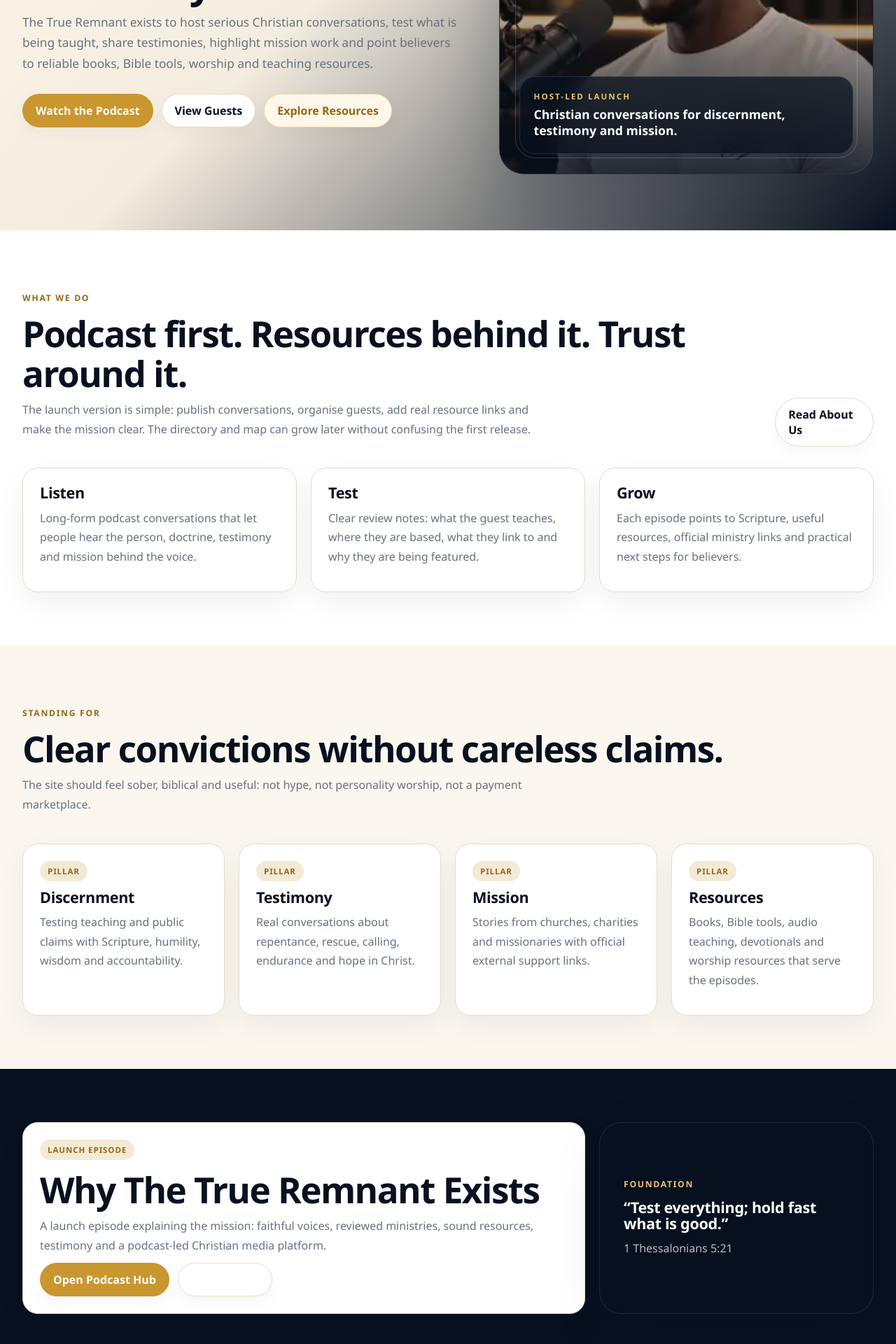
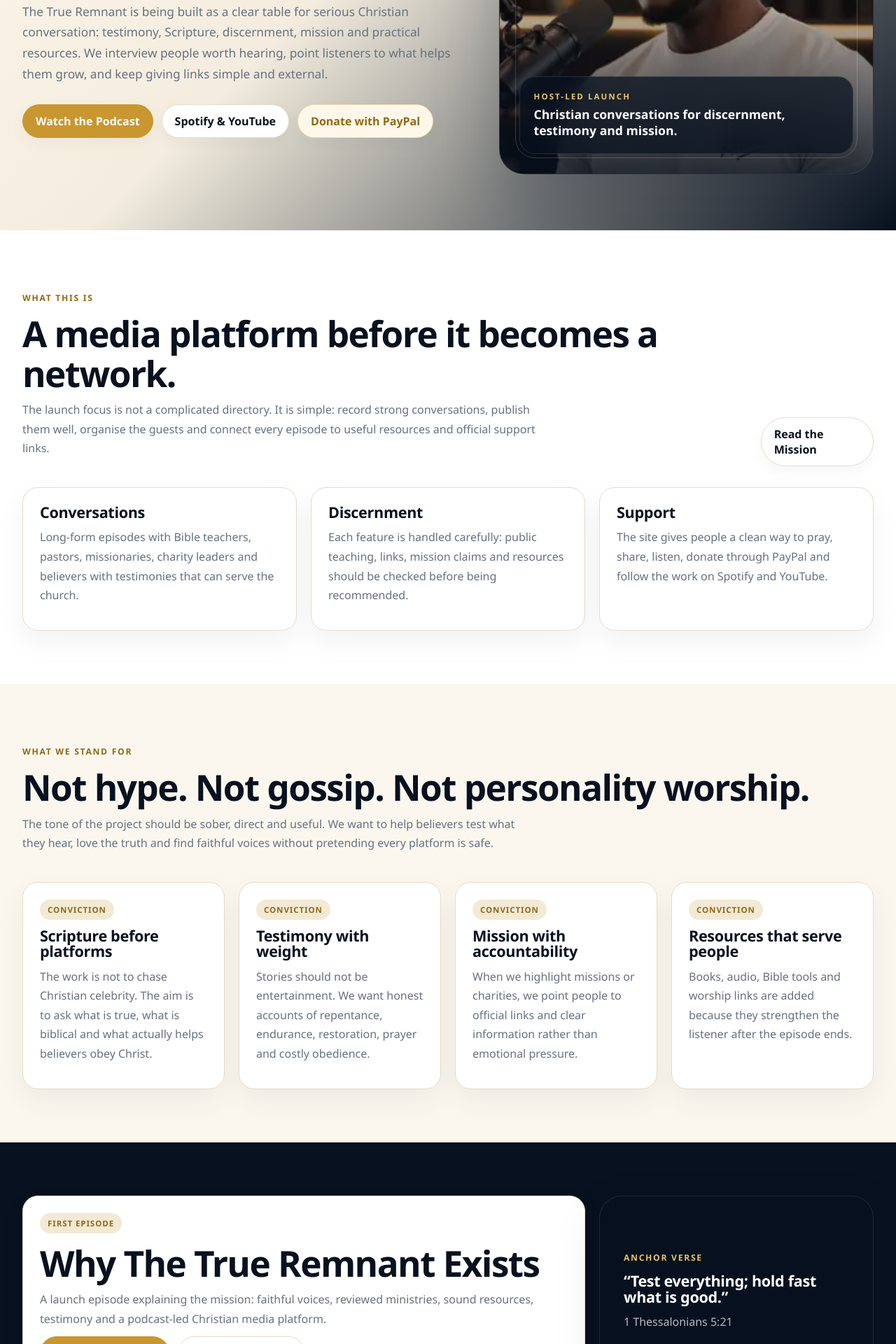
Before and after one commit to dakande85-bit/the-true-remnant-network, a Next.js app: page / in a window 1280 px wide. Shown: the part 460-2380 px from the top of the page at 70% size. Built offline with nearby package versions, Linux system fonts and the light colour scheme.

Commit message:
Rewrite homepage and restore donation CTA

```diff
--- a/src/app/page.tsx
+++ b/src/app/page.tsx
@@ -4,17 +4,17 @@ import { SectionHeader } from "@/components/SectionHeader";
 import { podcastEpisodes } from "@/data/podcasts";
 import { resourceItems } from "@/data/resources";
 
-const launchPillars = [
-  ["Discernment", "Testing teaching and public claims with Scripture, humility, wisdom and accountability."],
-  ["Testimony", "Real conversations about repentance, rescue, calling, endurance and hope in Christ."],
-  ["Mission", "Stories from churches, charities and missionaries with official external support links."],
-  ["Resources", "Books, Bible tools, audio teaching, devotionals and worship resources that serve the episodes."],
+const convictions = [
+  ["Scripture before platforms", "The work is not to chase Christian celebrity. The aim is to ask what is true, what is biblical and what actually helps believers obey Christ."],
+  ["Testimony with weight", "Stories should not be entertainment. We want honest accounts of repentance, endurance, restoration, prayer and costly obedience."],
+  ["Mission with accountability", "When we highlight missions or charities, we point people to official links and clear information rather than emotional pressure."],
+  ["Resources that serve people", "Books, audio, Bible tools and worship links are added because they strengthen the listener after the episode ends."],
 ];
 
-const buildSteps = [
-  ["Listen", "Long-form podcast conversations that let people hear the person, doctrine, testimony and mission behind the voice."],
-  ["Test", "Clear review notes: what the guest teaches, where they are based, what they link to and why they are being featured."],
-  ["Grow", "Each episode points to Scripture, useful resources, official ministry links and practical next steps for believers."],
+const work = [
+  ["Conversations", "Long-form episodes with Bible teachers, pastors, missionaries, charity leaders and believers with testimonies that can serve the church."],
+  ["Discernment", "Each feature is handled carefully: public teaching, links, mission claims and resources should be checked before being recommended."],
+  ["Support", "The site gives people a clean way to pray, share, listen, donate through PayPal and follow the work on Spotify and YouTube."],
 ];
 
 export default function HomePage() {
@@ -26,16 +26,17 @@ export default function HomePage() {
       <section className="hero podcast-hero">
         <div className="container hero-grid">
           <div>
-            <p className="kicker">Christian podcast and resource hub</p>
-            <h1>Faithful Christian media for truth, testimony and mission.</h1>
+            <p className="kicker">The True Remnant Podcast</p>
+            <h1>A Christian show for people who want truth, not noise.</h1>
             <p>
-              The True Remnant exists to host serious Christian conversations, test what is being taught, share
-              testimonies, highlight mission work and point believers to reliable books, Bible tools, worship and teaching resources.
+              The True Remnant is being built as a clear table for serious Christian conversation: testimony, Scripture,
+              discernment, mission and practical resources. We interview people worth hearing, point listeners to what
+              helps them grow, and keep giving links simple and external.
             </p>
             <div className="hero-actions">
               <a className="btn btn-primary" href="/podcast">Watch the Podcast</a>
-              <a className="btn" href="/guests">View Guests</a>
-              <a className="btn btn-soft" href="/resources">Explore Resources</a>
+              <a className="btn" href="/social-media">Spotify & YouTube</a>
+              <a className="btn btn-soft" href="/donate">Donate with PayPal</a>
             </div>
           </div>
           <div className="hero-visual hero-visual-portrait">
@@ -47,14 +48,14 @@ export default function HomePage() {
       <section className="section section-muted">
         <div className="container">
           <SectionHeader
-            eyebrow="What we do"
-            title="Podcast first. Resources behind it. Trust around it."
-            description="The launch version is simple: publish conversations, organise guests, add real resource links and make the mission clear. The directory and map can grow later without confusing the first release."
-            actionLabel="Read About Us"
+            eyebrow="What this is"
+            title="A media platform before it becomes a network."
+            description="The launch focus is not a complicated directory. It is simple: record strong conversations, publish them well, organise the guests and connect every episode to useful resources and official support links."
+            actionLabel="Read the Mission"
             actionHref="/about"
           />
           <div className="grid grid-3">
-            {buildSteps.map(([title, description]) => (
+            {work.map(([title, description]) => (
               <article className="card number-card" key={title}>
                 <h3>{title}</h3>
                 <p>{description}</p>
@@ -67,14 +68,14 @@ export default function HomePage() {
       <section className="section">
         <div className="container">
           <SectionHeader
-            eyebrow="Standing for"
-            title="Clear convictions without careless claims."
-            description="The site should feel sober, biblical and useful: not hype, not personality worship, not a payment marketplace."
+            eyebrow="What we stand for"
+            title="Not hype. Not gossip. Not personality worship."
+            description="The tone of the project should be sober, direct and useful. We want to help believers test what they hear, love the truth and find faithful voices without pretending every platform is safe."
           />
           <div className="grid grid-4">
-            {launchPillars.map(([title, description]) => (
+            {convictions.map(([title, description]) => (
               <article className="card topic-card" key={title}>
-                <span className="badge">Pillar</span>
+                <span className="badge">Conviction</span>
                 <h3>{title}</h3>
                 <p>{description}</p>
               </article>
@@ -86,16 +87,16 @@ export default function HomePage() {
       <section className="section section-dark">
         <div className="container grid grid-3">
           <div className="card span-2 dark-feature-card">
-            <span className="badge">Launch episode</span>
+            <span className="badge">First episode</span>
             <h2>{latestEpisode.title}</h2>
             <p>{latestEpisode.summary}</p>
             <div className="row">
               <a className="btn btn-primary" href="/podcast">Open Podcast Hub</a>
-              <a className="btn" href="/guests">View Guests</a>
+              <a className="btn" href="/donate">Support by PayPal</a>
             </div>
           </div>
           <div className="hero-card scripture-card">
-            <p className="kicker">Foundation</p>
+            <p className="kicker">Anchor verse</p>
             <h3>“Test everything; hold fast what is good.”</h3>
             <p>1 Thessalonians 5:21</p>
           </div>
@@ -106,8 +107,8 @@ export default function HomePage() {
         <div className="container">
           <SectionHeader
             eyebrow="Guests"
-            title="Upcoming conversations."
-            description="Start with the founder episode, then build toward teachers, pastors, apologists, missionaries, charity leaders, worship voices and testimony stories."
+            title="The guest list is built around substance."
+            description="The first season should bring in Bible teachers, pastors, missionaries, charity leaders, worship voices and testimony guests who can speak clearly and humbly."
             actionLabel="View Guests"
             actionHref="/guests"
           />
@@ -133,8 +134,8 @@ export default function HomePage() {
         <div className="container">
           <SectionHeader
             eyebrow="Resources"
-            title="Real books, audio and tools for the launch archive."
-            description="Resources support the episodes instead of replacing them: books, teaching audio, Bible tools, devotionals, worship resources and external links."
+            title="A library that supports the episodes."
+            description="When someone finishes listening, they should know where to go next: Scripture tools, books, audio teaching, devotionals and worship resources that are worth reviewing."
             actionLabel="Open Resources"
             actionHref="/resources"
           />
@@ -147,14 +148,14 @@ export default function HomePage() {
       <section className="section section-muted" id="subscribe">
         <div className="container">
           <div className="cta-panel">
-            <p className="kicker">Launch ready direction</p>
-            <h2>Start with excellent conversations. Build the network after trust is earned.</h2>
+            <p className="kicker">Support the work</p>
+            <h2>Help build a clean Christian media table for truth, testimony and mission.</h2>
             <p>
-              The first release should drive people to watch, listen and explore reviewed resources. More complex features can come after the audience understands the mission.
+              Donations help cover recording, editing, hosting, design, travel for interviews and the practical work of turning conversations into useful resources.
             </p>
             <div className="row">
-              <a className="btn btn-primary" href="/podcast">Start with the Podcast</a>
-              <a className="btn" href="/about">Read the Mission</a>
+              <a className="btn btn-primary" href="/donate">Donate with PayPal</a>
+              <a className="btn" href="/social-media">Follow the Show</a>
             </div>
           </div>
         </div>
```
